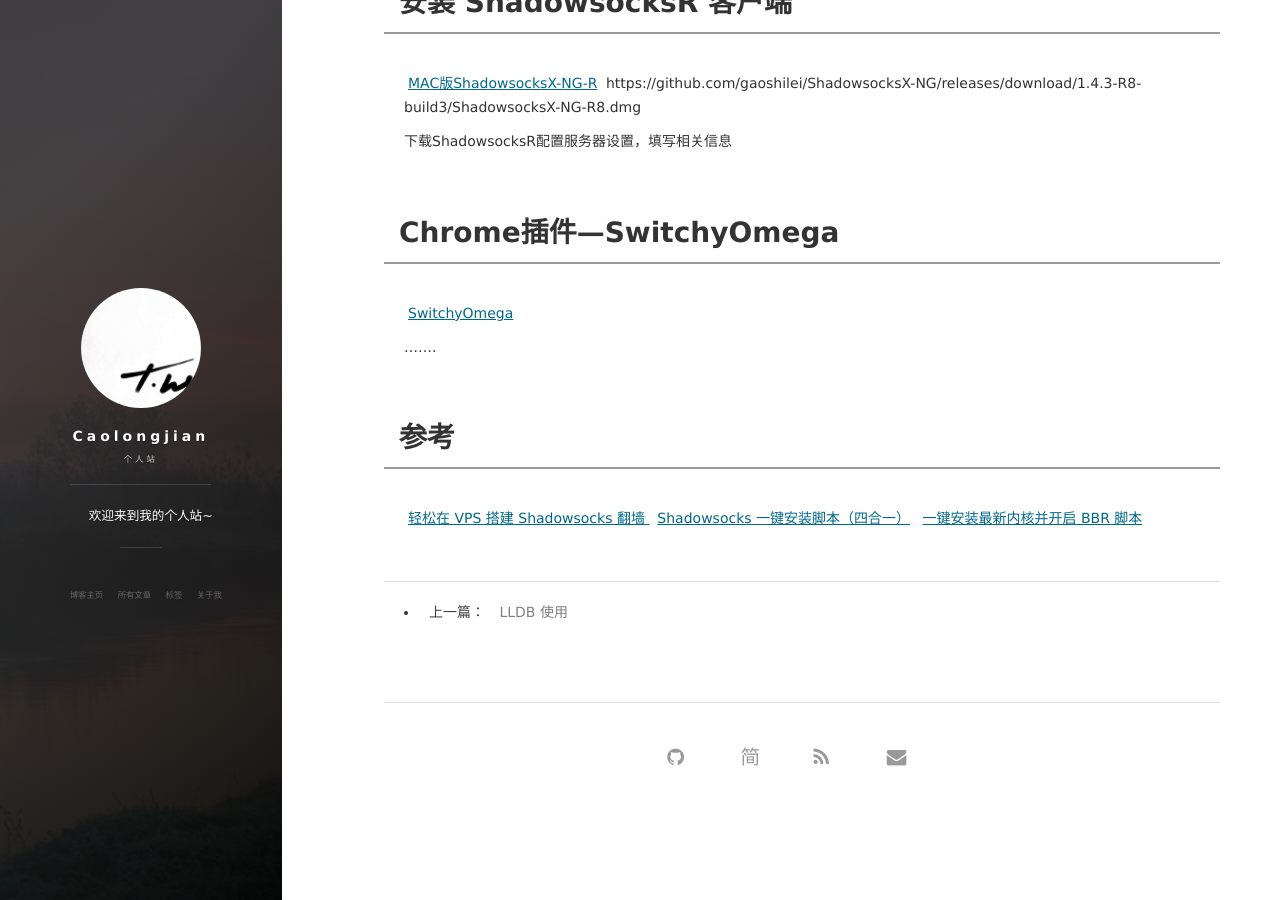
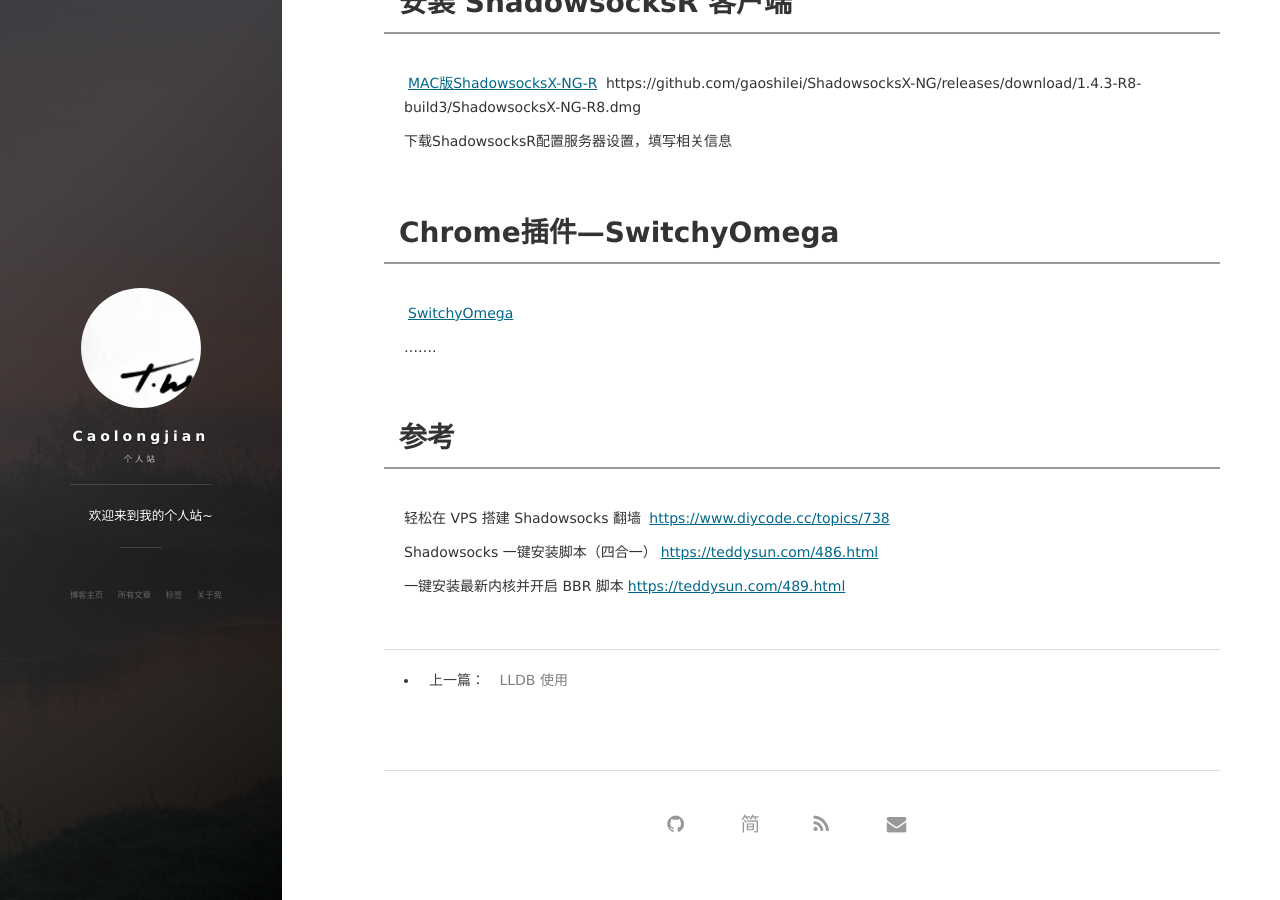
Before and after one commit to Caolongs/caolongs.github.io, a Jekyll site: the page built from _posts/2018-05-04-ShadowSocks 配置及BBR加速.md, in a window 1280 px wide and 900 px high, scrolled down 2226 px. Built offline with Jekyll 4.4.1, drawn with Linux system fonts in a browser that asks for light colours; nearby versions of some CDN libraries; comment, search, counter and statistics services are not loaded; some of the changed lines change nothing that is shown.

Commit message:
ShadowSocks 配置及BBR加速

```diff
--- a/_posts/2018-05-04-ShadowSocks 配置及BBR加速.md
+++ b/_posts/2018-05-04-ShadowSocks 配置及BBR加速.md
@@ -139,6 +139,8 @@ https://github.com/gaoshilei/ShadowsocksX-NG/releases/download/1.4.3-R8-build3/S
 
 
 ## 参考
-[轻松在 VPS 搭建 Shadowsocks 翻墙 ](https://www.diycode.cc/topics/738)
-[Shadowsocks 一键安装脚本（四合一）](https://teddysun.com/486.html)
-[一键安装最新内核并开启 BBR 脚本](https://teddysun.com/489.html)
+轻松在 VPS 搭建 Shadowsocks 翻墙 [https://www.diycode.cc/topics/738](https://www.diycode.cc/topics/738)
+
+Shadowsocks 一键安装脚本（四合一）[https://teddysun.com/486.html](https://teddysun.com/486.html)
+
+一键安装最新内核并开启 BBR 脚本[https://teddysun.com/489.html](https://teddysun.com/489.html)
```
